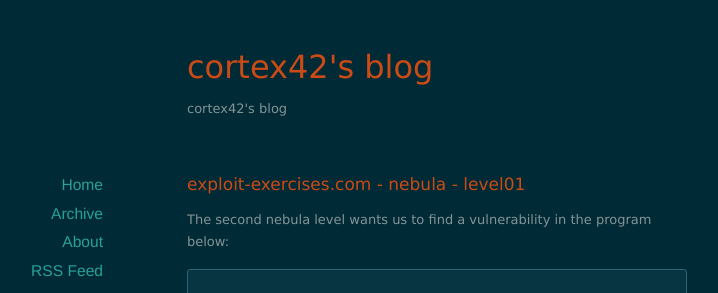
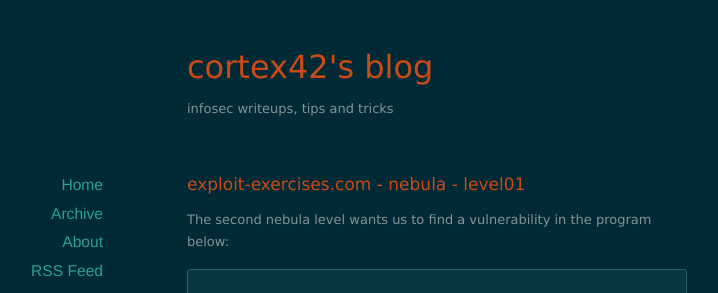
Before and after one commit to cortex42/cortex42.github.io, a Jekyll site: the page built from index.html, in a window 1280 px wide and 900 px high. Shown: the top 293 px of the window, without its empty margins (203-921 px from the left). Built offline with Jekyll 4.4.1, drawn with Linux system fonts in a browser that asks for light colours; nearby versions of some CDN libraries; the list of posts is cut into pages by our own code.

Commit message:
Update _config.yml

```diff
--- a/_config.yml
+++ b/_config.yml
@@ -1,6 +1,6 @@
 name: cortex42's blog
 url: https://cortex42.github.io/
-description: cortex42's blog
+description: infosec writeups, tips and tricks
 
 permalink: /:year/:month/:day/:title/
 paginate: 10
```
